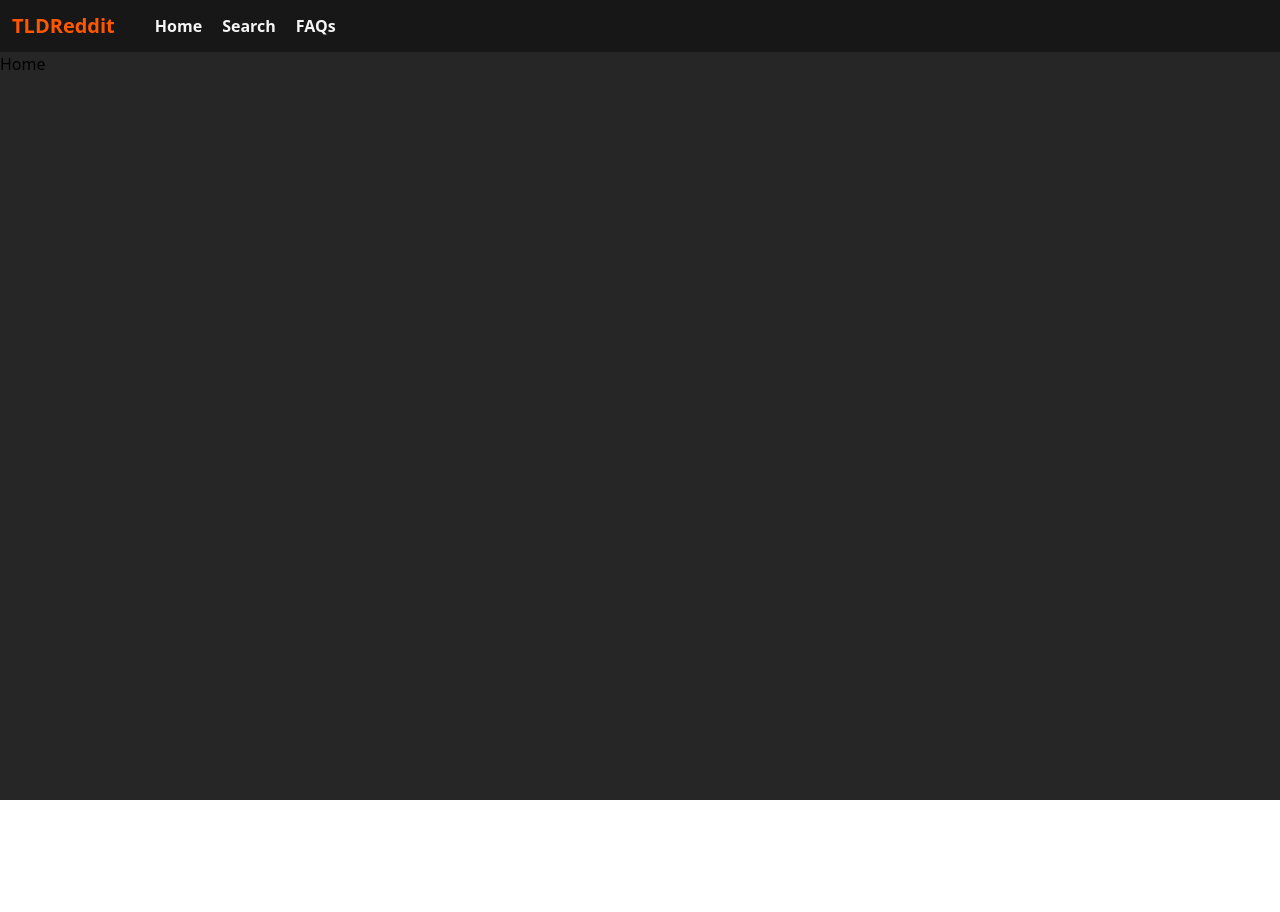
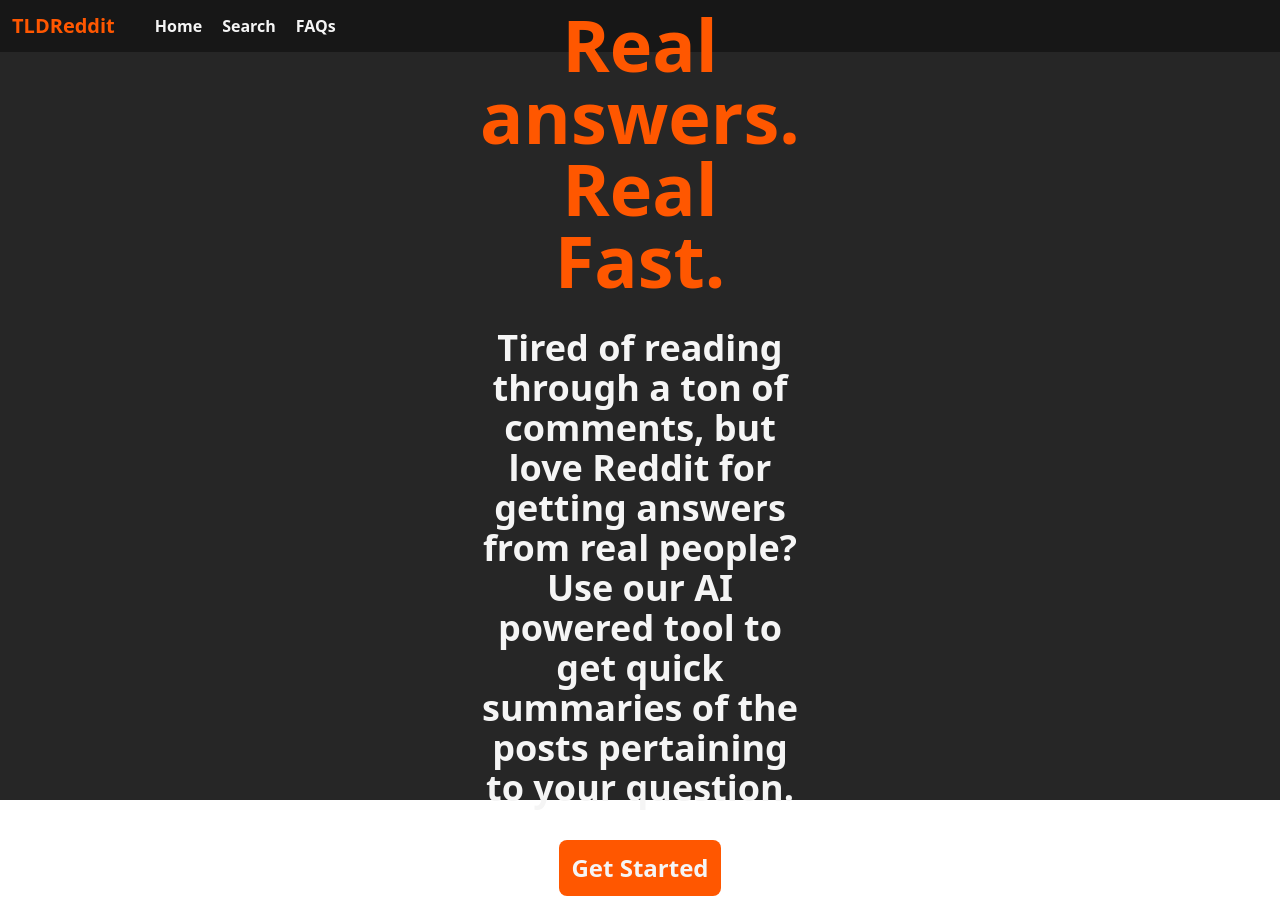
Before and after one commit to cameronch98/TLDReddit, a React (Vite) app in the folder React-UI/: page / in a window 1280 px wide. Before the commit the page ends 800 px from the top, so only its background shows below. Built offline with nearby package versions, Linux system fonts and the light colour scheme; no server answers.

Commit message:
Early home page implementation

```diff
--- a/React-UI/src/App.tsx
+++ b/React-UI/src/App.tsx
@@ -1,4 +1,4 @@
-import Home from "./pages/Home";
+import { Home } from "./pages/Home";
 import { Search } from "./pages/Search";
 import { FAQs } from "./pages/FAQs";
 import { NavBar } from "./components/NavBar";
--- a/React-UI/src/components/Post.tsx
+++ b/React-UI/src/components/Post.tsx
@@ -23,7 +23,7 @@ export const Post: FC<PostProps> = ({ post, selectedPost, onSelectPost }) => {
       onClick={handleClick}
       className={`col-span-1 rounded-lg border-2 ${selectedPost.id === post.id ? "border-reddit-orange" : "border-neutral-900"} bg-neutral-700 p-4 shadow-lg hover:border-reddit-orange`}
     >
-      <p className="text-neutral-100">{post.title}</p>
+      <p className="text-lg font-extrabold text-neutral-100">{post.title}</p>
     </div>
   );
 };
--- a/React-UI/src/components/Results.tsx
+++ b/React-UI/src/components/Results.tsx
@@ -60,8 +60,8 @@ export const Results: FC<ResultsProps> = ({
   console.log(results);
 
   return (
-    <div className="grid w-6/12 grid-cols-2 gap-3">
-      <h1 className="col-span-2 text-lg font-bold text-neutral-100">
+    <div className="grid w-6/12 grid-cols-2 gap-3 py-4">
+      <h1 className="col-span-2 text-2xl font-extrabold text-neutral-100">
         Choose a post:
       </h1>
       {results.map((post, i) => (
--- a/React-UI/src/components/SearchBar.tsx
+++ b/React-UI/src/components/SearchBar.tsx
@@ -17,9 +17,9 @@ export const SearchBar: FC<SearchBarProps> = ({ onSearch }) => {
   }
 
   return (
-    <div className="w-6/12">
+    <div className="w-6/12 py-4">
       <form id="search-form" onSubmit={handleSubmit} className="">
-        <h1 className="py-4 text-lg font-bold text-neutral-100">
+        <h1 className="py-4 text-2xl font-extrabold text-neutral-100">
           Search a topic or question ...
         </h1>
         <input
--- a/React-UI/src/components/Summary.tsx
+++ b/React-UI/src/components/Summary.tsx
@@ -33,8 +33,8 @@ export const Summary: FC<SummaryProps> = ({ selectedPost }) => {
   }, [selectedPost]);
 
   return (
-    <div className="grid w-6/12 grid-cols-1 gap-3">
-      <h1 className="col-span-1 text-lg font-bold text-neutral-100">
+    <div className="grid w-6/12 grid-cols-1 gap-3 py-4">
+      <h1 className="col-span-1 text-2xl font-extrabold text-neutral-100">
         Summary:
       </h1>
       <div className="col-span-1 rounded-lg border-2 border-reddit-orange bg-neutral-700 p-4 shadow-lg">
--- a/React-UI/src/pages/Home.tsx
+++ b/React-UI/src/pages/Home.tsx
@@ -1,3 +1,26 @@
-export default function Home() {
-  return <h1>Home</h1>;
-}
+import { FC } from "react";
+import { Link } from "react-router-dom";
+
+export const Home: FC = () => {
+  return (
+    <div className="flex h-screen items-center justify-center">
+      <div className="w-3/12 ">
+        <h1 className="py-4 text-center text-7xl font-extrabold text-reddit-orange">
+          Real answers. Real Fast.
+        </h1>
+        <p className="py-4 text-center text-4xl font-extrabold text-neutral-100">
+          Tired of reading through a ton of comments, but love Reddit for
+          getting answers from real people? Use our AI powered tool to get quick
+          summaries of the posts pertaining to your question.
+        </p>
+        <div className="py-4 text-center">
+          <Link to="/search">
+            <button className="rounded-lg bg-reddit-orange p-3 text-2xl font-extrabold text-neutral-100">
+              Get Started
+            </button>
+          </Link>
+        </div>
+      </div>
+    </div>
+  );
+};
```
